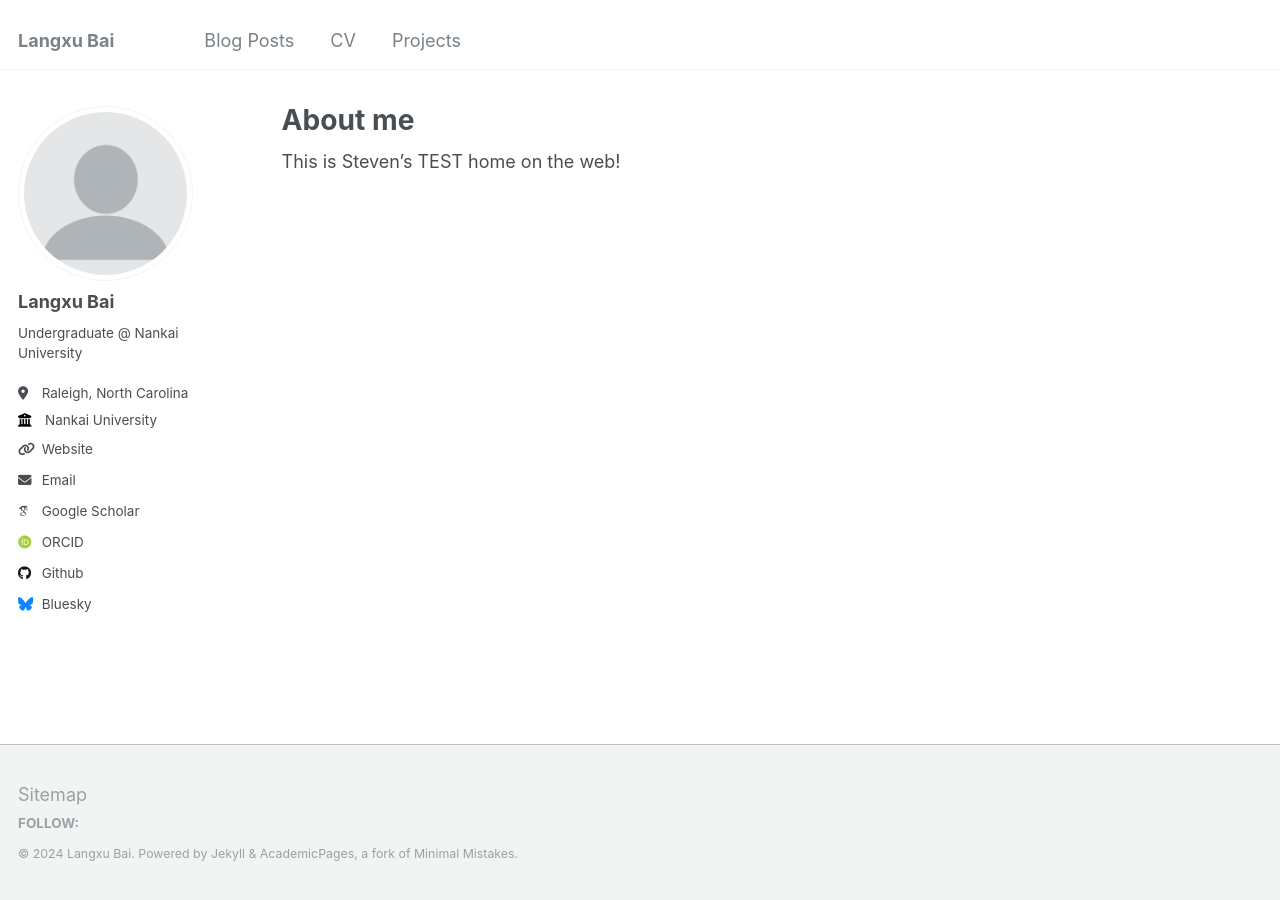
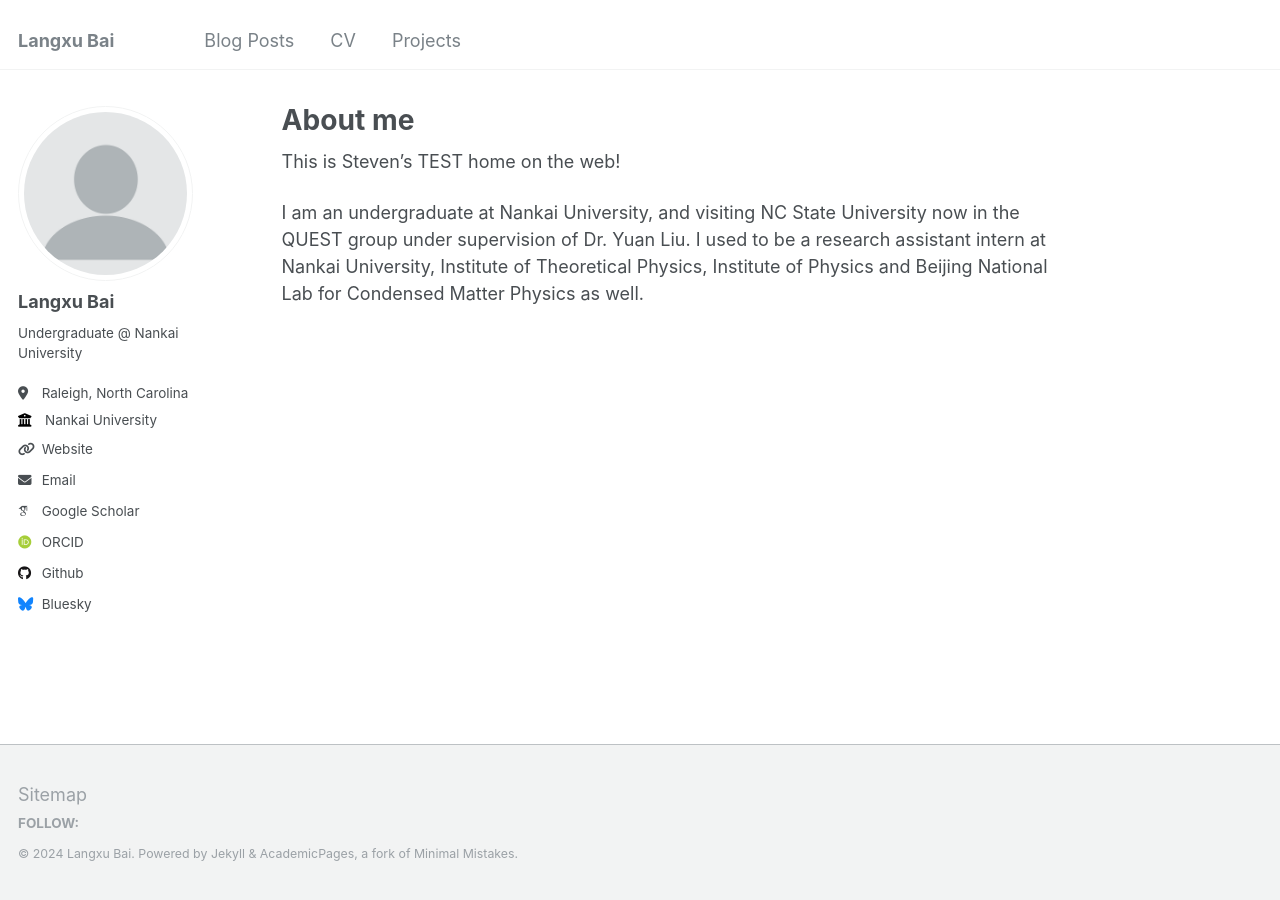
Before and after one commit to langxubai/langxubai.github.io, a Jekyll site: the page built from _pages/about.md, in a window 1280 px wide. Built offline with Jekyll 4.4.1, drawn with Linux system fonts in a browser that asks for light colours; some web fonts are replaced.

Commit message:
Update about.md

```diff
--- a/_pages/about.md
+++ b/_pages/about.md
@@ -7,3 +7,5 @@ redirect_from:
   - /about.html
 ---
 This is Steven's TEST home on the web!
+
+I am an undergraduate at Nankai University, and visiting NC State University now in the QUEST group under supervision of Dr. Yuan Liu. I used to be a research assistant intern at Nankai University, Institute of Theoretical Physics, Institute of Physics and Beijing National Lab for Condensed Matter Physics as well.
```
